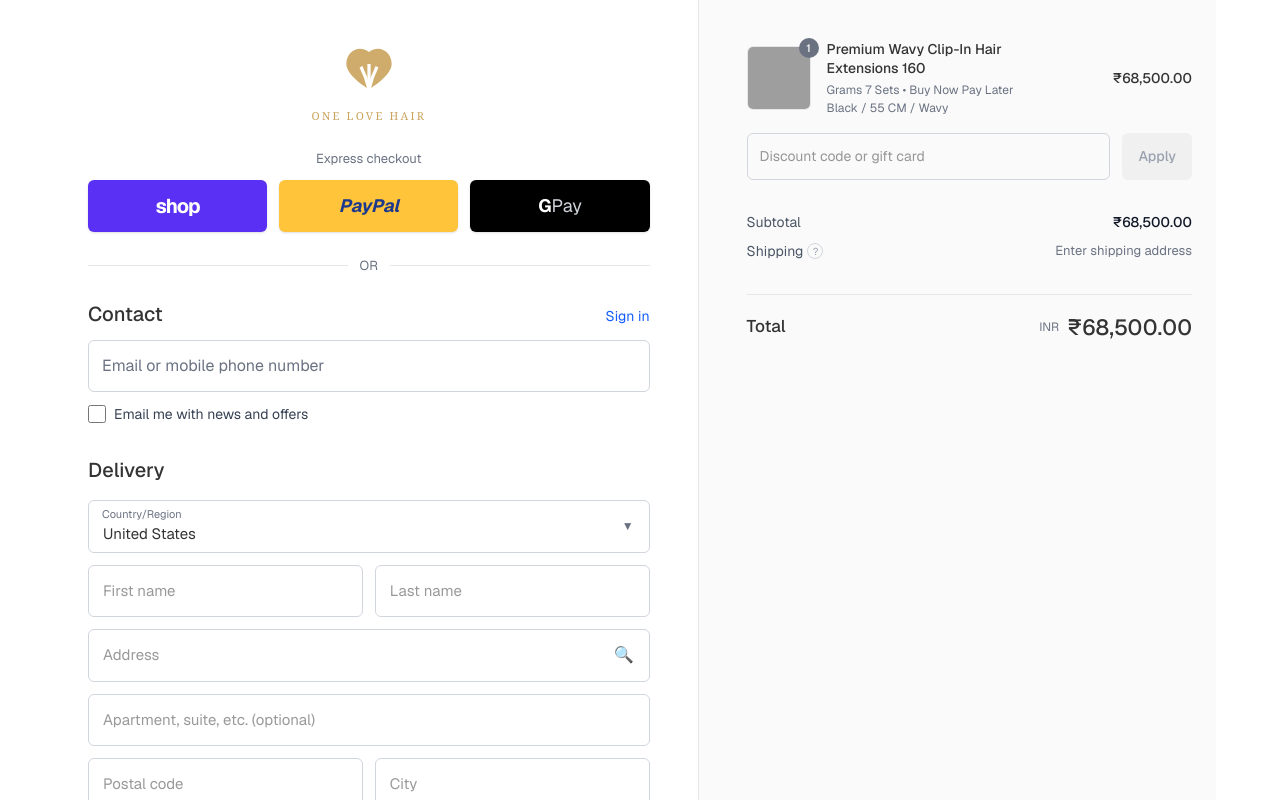
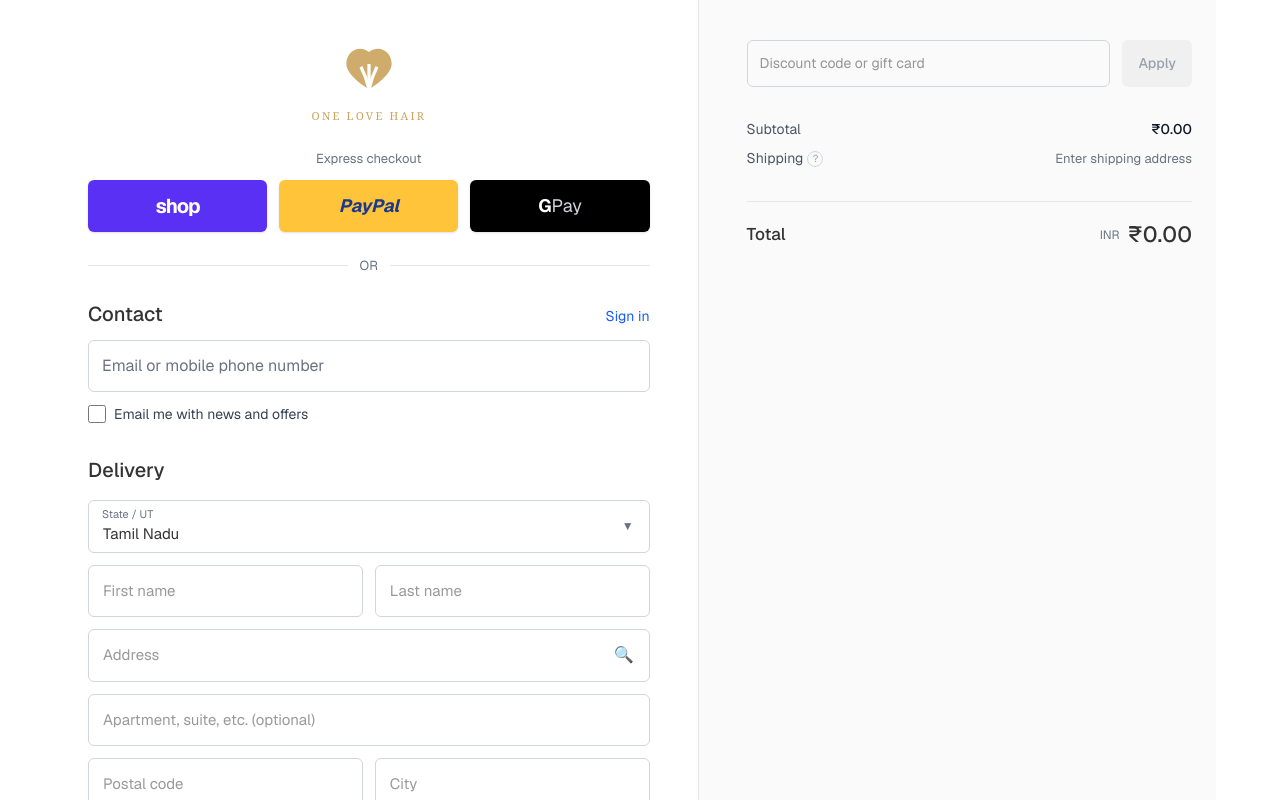
Before and after one commit to stbavankumarbaskar-cloud/Hair_extensions_website, a Next.js app: page /checkout in a window 1280 px wide. Shown: the top 800 px of the page. Built offline with nearby package versions, Linux system fonts and the light colour scheme; grey boxes are pictures that could not be loaded.

Commit message:
Update checkout with Indian states, implement Search/Region modals, and fix Header syntax

```diff
--- a/src/app/checkout/page.tsx
+++ b/src/app/checkout/page.tsx
@@ -2,20 +2,10 @@
 import React, { useState } from "react";
 import Link from "next/link";
 
-const initialItems = [
-  {
-    id: 1,
-    name: "Premium Wavy Clip-In Hair Extensions 160",
-    variant: "Black / 55 CM / Wavy",
-    details: "Grams 7 Sets • Buy Now Pay Later",
-    price: 68500,
-    qty: 1,
-    image: "https://images.unsplash.com/photo-1522337360788-8b13dee7a37e?w=120&h=120&fit=crop",
-  }
-];
+import { useCart } from "@/lib/CartContext";
 
 export default function CheckoutPage() {
-  const [items] = useState(initialItems);
+  const { cart: items, subtotal } = useCart();
   const [isRefundModalOpen, setIsRefundModalOpen] = useState(false);
   const [isShippingModalOpen, setIsShippingModalOpen] = useState(false);
   const [isPrivacyModalOpen, setIsPrivacyModalOpen] = useState(false);
@@ -33,7 +23,7 @@
   const [isPayPalModalOpen, setIsPayPalModalOpen] = useState(false);
   const [isOrderComplete, setIsOrderComplete] = useState(false);
 
-  const subtotal = items.reduce((sum, i) => sum + i.price * i.qty, 0);
+  // Use subtotal from context and apply discount if needed
   const total = discountApplied ? subtotal * 0.9 : subtotal;
 
   const handleApplyDiscount = () => {
@@ -163,28 +153,44 @@
                 <h2 className="text-xl font-medium mb-4">Delivery</h2>
                 <div className="flex flex-col gap-3">
                   <div className="relative">
-                    <label className="absolute text-[11px] text-gray-500 left-[14px] top-[6px] pointer-events-none">Country/Region</label>
-                    <select defaultValue="United States" className="w-full border border-gray-300 rounded-md pl-[14px] pr-10 pt-[22px] pb-[6px] text-[15px] appearance-none bg-transparent outline-none focus:ring-2 focus:ring-blue-500 focus:border-transparent cursor-pointer">
-                      <option>Finland</option>
-                      <option>France</option>
-                      <option>Germany</option>
-                      <option>Ireland</option>
-                      <option>Italy</option>
-                      <option>Latvia</option>
-                      <option>Lithuania</option>
-                      <option>Luxembourg</option>
-                      <option>Monaco</option>
-                      <option>Netherlands</option>
-                      <option>Norway</option>
-                      <option>Poland</option>
-                      <option>Portugal</option>
-                      <option>Slovakia</option>
-                      <option>Slovenia</option>
-                      <option>Spain</option>
-                      <option>Sweden</option>
-                      <option>Switzerland</option>
-                      <option>United Kingdom</option>
-                      <option>United States</option>
+                    <label className="absolute text-[11px] text-gray-500 left-[14px] top-[6px] pointer-events-none">State / UT</label>
+                    <select defaultValue="Tamil Nadu" className="w-full border border-gray-300 rounded-md pl-[14px] pr-10 pt-[22px] pb-[6px] text-[15px] appearance-none bg-transparent outline-none focus:ring-2 focus:ring-blue-500 focus:border-transparent cursor-pointer">
+                      <option>Andhra Pradesh</option>
+                      <option>Arunachal Pradesh</option>
+                      <option>Assam</option>
+                      <option>Bihar</option>
+                      <option>Chhattisgarh</option>
+                      <option>Goa</option>
+                      <option>Gujarat</option>
+                      <option>Haryana</option>
+                      <option>Himachal Pradesh</option>
+                      <option>Jharkhand</option>
+                      <option>Karnataka</option>
+                      <option>Kerala</option>
+                      <option>Madhya Pradesh</option>
+                      <option>Maharashtra</option>
+                      <option>Manipur</option>
+                      <option>Meghalaya</option>
+                      <option>Mizoram</option>
+                      <option>Nagaland</option>
+                      <option>Odisha</option>
+                      <option>Punjab</option>
+                      <option>Rajasthan</option>
+                      <option>Sikkim</option>
+                      <option>Tamil Nadu</option>
+                      <option>Telangana</option>
+                      <option>Tripura</option>
+                      <option>Uttar Pradesh</option>
+                      <option>Uttarakhand</option>
+                      <option>West Bengal</option>
+                      <option>Andaman and Nicobar Islands</option>
+                      <option>Chandigarh</option>
+                      <option>Dadra and Nagar Haveli and Daman and Diu</option>
+                      <option>Delhi</option>
+                      <option>Jammu and Kashmir</option>
+                      <option>Ladakh</option>
+                      <option>Lakshadweep</option>
+                      <option>Puducherry</option>
                     </select>
                     <div className="absolute right-4 top-1/2 -translate-y-1/2 pointer-events-none text-gray-500 text-xs">▼</div>
                   </div>
@@ -360,9 +366,43 @@
                     {billingAddress === 'different' && (
                       <div className="p-4 pt-0 bg-[#f4f8fd] rounded-b-md">
                         <div className="border border-gray-300 rounded-md bg-white shadow-sm overflow-hidden">
-                          <select className="w-full p-[14px] text-[14px] bg-transparent outline-none border-b border-gray-200 text-gray-700">
-                            <option>United States</option>
-                            <option>Switzerland</option>
+                          <select defaultValue="Tamil Nadu" className="w-full p-[14px] text-[14px] bg-transparent outline-none border-b border-gray-200 text-gray-700">
+                            <option>Andhra Pradesh</option>
+                            <option>Arunachal Pradesh</option>
+                            <option>Assam</option>
+                            <option>Bihar</option>
+                            <option>Chhattisgarh</option>
+                            <option>Goa</option>
+                            <option>Gujarat</option>
+                            <option>Haryana</option>
+                            <option>Himachal Pradesh</option>
+                            <option>Jharkhand</option>
+                            <option>Karnataka</option>
+                            <option>Kerala</option>
+                            <option>Madhya Pradesh</option>
+                            <option>Maharashtra</option>
+                            <option>Manipur</option>
+                            <option>Meghalaya</option>
+                            <option>Mizoram</option>
+                            <option>Nagaland</option>
+                            <option>Odisha</option>
+                            <option>Punjab</option>
+                            <option>Rajasthan</option>
+                            <option>Sikkim</option>
+                            <option>Tamil Nadu</option>
+                            <option>Telangana</option>
+                            <option>Tripura</option>
+                            <option>Uttar Pradesh</option>
+                            <option>Uttarakhand</option>
+                            <option>West Bengal</option>
+                            <option>Andaman and Nicobar Islands</option>
+                            <option>Chandigarh</option>
+                            <option>Dadra and Nagar Haveli and Daman and Diu</option>
+                            <option>Delhi</option>
+                            <option>Jammu and Kashmir</option>
+                            <option>Ladakh</option>
+                            <option>Lakshadweep</option>
+                            <option>Puducherry</option>
                           </select>
                           <div className="flex border-b border-gray-200">
                             <input type="text" placeholder="First name" className="w-1/2 p-[14px] text-[14px] outline-none border-r border-gray-200" />
@@ -465,8 +505,7 @@
                     </div>
                     <div className="flex flex-col justify-center max-w-[200px]">
                       <span className="text-[14px] font-medium leading-snug">{item.name}</span>
-                      <span className="text-[12px] text-gray-500 mt-[2px]">{item.details}</span>
-                      <span className="text-[12px] text-gray-500">{item.variant}</span>
+                      <span className="text-[12px] text-gray-500 mt-[2px]">{item.variant}</span>
                     </div>
                   </div>
                   <span className="text-[14px] font-medium">{fmt(item.price * item.qty)}</span>
@@ -534,7 +573,7 @@
               <span className="text-[17px] font-medium">Total</span>
               <div className="flex items-center gap-2">
                 <span className="text-[12px] text-gray-500">INR</span>
-                <span className="text-[22px] font-medium">{fmt(subtotal)}</span>
+                <span className="text-[22px] font-medium">{fmt(total)}</span>
               </div>
             </div>
 
--- a/src/components/CartDrawer.tsx
+++ b/src/components/CartDrawer.tsx
@@ -34,8 +34,8 @@
         onClick={onClose}
       />
 
-      {/* Drawer */}
-      <div className="fixed top-0 right-0 h-full w-full sm:w-[400px] bg-white z-[60] shadow-2xl flex flex-col transform transition-transform duration-300 translate-x-0" style={{ fontFamily: "sans-serif" }}>
+      {/* Modal Container */}
+      <div className="fixed top-1/2 left-1/2 -translate-x-1/2 -translate-y-1/2 w-[95%] sm:w-[500px] max-h-[90vh] bg-white z-[60] shadow-2xl rounded-2xl flex flex-col overflow-hidden animate-in zoom-in duration-300" style={{ fontFamily: "sans-serif" }}>
 
         {/* Header */}
         <div className="p-4 flex items-center justify-between border-b border-gray-100">
```
Also changed, not shown: src/components/Header.tsx (+79 -8 lines).
